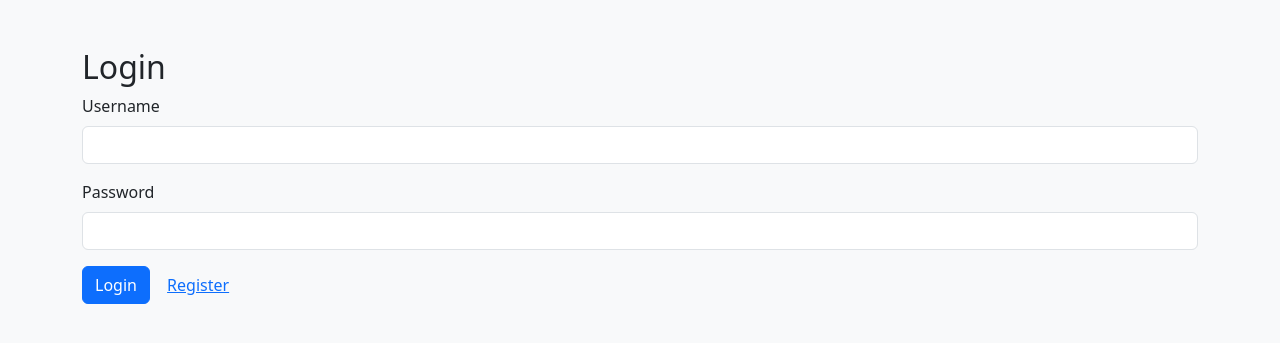
After one commit to cuda-bot/expense-monitor, a Flask app: page /login in a window 1280 px wide. The commit adds this page. Shown: the top 343 px of the page. Run offline with Flask 3, Linux system fonts and the light colour scheme.

Commit message:
full advanced

```diff
--- a/app.py
+++ b/app.py
@@ -1,50 +1,120 @@
 
-from flask import Flask, render_template, request, redirect
+from flask import Flask, render_template, request, redirect, url_for, flash
+from flask_login import LoginManager, login_user, login_required, logout_user, UserMixin, current_user
+from werkzeug.security import generate_password_hash, check_password_hash
 import sqlite3
 import os
 
 app = Flask(__name__)
+app.secret_key = 'supersecretkey'
+login_manager = LoginManager()
+login_manager.init_app(app)
+login_manager.login_view = 'login'
+
+class User(UserMixin):
+    def __init__(self, id_, username, password):
+        self.id = id_
+        self.username = username
+        self.password = password
+
+@login_manager.user_loader
+def load_user(user_id):
+    conn = sqlite3.connect('expenses.db')
+    c = conn.cursor()
+    c.execute("SELECT * FROM users WHERE id = ?", (user_id,))
+    user = c.fetchone()
+    conn.close()
+    if user:
+        return User(user[0], user[1], user[2])
+    return None
 
 def init_db():
     conn = sqlite3.connect('expenses.db')
     c = conn.cursor()
+    c.execute("""CREATE TABLE IF NOT EXISTS users (
+                    id INTEGER PRIMARY KEY AUTOINCREMENT,
+                    username TEXT UNIQUE NOT NULL,
+                    password TEXT NOT NULL)""")
     c.execute("""CREATE TABLE IF NOT EXISTS expenses (
                     id INTEGER PRIMARY KEY AUTOINCREMENT,
                     category TEXT,
                     amount REAL,
-                    date TEXT
-                )""")
+                    date TEXT,
+                    user_id INTEGER)""")
     conn.commit()
     conn.close()
 
+@app.route('/register', methods=['GET', 'POST'])
+def register():
+    if request.method == 'POST':
+        username = request.form['username']
+        password = generate_password_hash(request.form['password'])
+
+        conn = sqlite3.connect('expenses.db')
+        c = conn.cursor()
+        try:
+            c.execute("INSERT INTO users (username, password) VALUES (?, ?)", (username, password))
+            conn.commit()
+        except sqlite3.IntegrityError:
+            flash('Username already exists')
+            return redirect('/register')
+        conn.close()
+        flash('Registered successfully. Please log in.')
+        return redirect('/login')
+    return render_template('register.html')
+
+@app.route('/login', methods=['GET', 'POST'])
+def login():
+    if request.method == 'POST':
+        username = request.form['username']
+        password = request.form['password']
+        conn = sqlite3.connect('expenses.db')
+        c = conn.cursor()
+        c.execute("SELECT * FROM users WHERE username = ?", (username,))
+        user = c.fetchone()
+        conn.close()
+        if user and check_password_hash(user[2], password):
+            login_user(User(user[0], user[1], user[2]))
+            return redirect('/')
+        flash('Invalid username or password')
+    return render_template('login.html')
+
+@app.route('/logout')
+@login_required
+def logout():
+    logout_user()
+    return redirect('/login')
+
 @app.route('/')
+@login_required
 def index():
     selected_category = request.args.get('category', 'All')
-
     conn = sqlite3.connect('expenses.db')
     c = conn.cursor()
 
     if selected_category == 'All':
-        c.execute('SELECT * FROM expenses ORDER BY date DESC')
-        data = c.fetchall()
+        c.execute('SELECT * FROM expenses WHERE user_id = ? ORDER BY date DESC', (current_user.id,))
     else:
-        c.execute('SELECT * FROM expenses WHERE category = ? ORDER BY date DESC', (selected_category,))
-        data = c.fetchall()
+        c.execute('SELECT * FROM expenses WHERE user_id = ? AND category = ? ORDER BY date DESC',
+                  (current_user.id, selected_category))
+    data = c.fetchall()
 
-    c.execute('SELECT DISTINCT category FROM expenses')
+    c.execute('SELECT DISTINCT category FROM expenses WHERE user_id = ?', (current_user.id,))
     categories = [row[0] for row in c.fetchall()]
 
-    c.execute('SELECT SUM(amount) FROM expenses')
+    c.execute('SELECT SUM(amount) FROM expenses WHERE user_id = ?', (current_user.id,))
     total_expenses = c.fetchone()[0] or 0
 
-    c.execute("SELECT SUM(amount) FROM expenses WHERE strftime('%m', date) = strftime('%m', 'now')")
+    c.execute("SELECT SUM(amount) FROM expenses WHERE user_id = ? AND strftime('%m', date) = strftime('%m', 'now')",
+              (current_user.id,))
     month_expenses = c.fetchone()[0] or 0
 
-    c.execute('SELECT category, SUM(amount) as total FROM expenses GROUP BY category ORDER BY total DESC LIMIT 1')
+    c.execute('SELECT category, SUM(amount) FROM expenses WHERE user_id = ? GROUP BY category ORDER BY SUM(amount) DESC LIMIT 1',
+              (current_user.id,))
     top_category = c.fetchone()
     top_category_name = top_category[0] if top_category else 'N/A'
 
-    c.execute('SELECT category, SUM(amount) FROM expenses GROUP BY category')
+    c.execute('SELECT category, SUM(amount) FROM expenses WHERE user_id = ? GROUP BY category', (current_user.id,))
     chart_data = c.fetchall()
     categories_for_chart = [row[0] for row in chart_data]
     amounts_for_chart = [row[1] for row in chart_data]
@@ -67,3 +137,61 @@ if __name__ == '__main__':
     init_db()
     port = int(os.environ.get("PORT", 10000))
     app.run(host='0.0.0.0', port=port)
+
+
+from flask import Response
+from flask_login import current_user
+
+@app.route('/export/csv')
+@login_required
+def export_csv():
+    import csv
+    from io import StringIO
+    conn = sqlite3.connect('expenses.db')
+    c = conn.cursor()
+    c.execute("SELECT category, amount, date FROM expenses WHERE user_id = ?", (current_user.id,))
+    rows = c.fetchall()
+    conn.close()
+
+    si = StringIO()
+    cw = csv.writer(si)
+    cw.writerow(['Category', 'Amount', 'Date'])
+    cw.writerows(rows)
+
+    output = si.getvalue()
+    return Response(
+        output,
+        mimetype='text/csv',
+        headers={"Content-Disposition": "attachment;filename=expenses.csv"}
+    )
+
+@app.route('/export/pdf')
+@login_required
+def export_pdf():
+    from reportlab.lib.pagesizes import letter
+    from reportlab.pdfgen import canvas
+    from io import BytesIO
+
+    buffer = BytesIO()
+    pdf = canvas.Canvas(buffer, pagesize=letter)
+    pdf.drawString(100, 750, f"Expenses for {current_user.username}")
+
+    conn = sqlite3.connect('expenses.db')
+    c = conn.cursor()
+    c.execute("SELECT category, amount, date FROM expenses WHERE user_id = ?", (current_user.id,))
+    rows = c.fetchall()
+    conn.close()
+
+    y = 720
+    for row in rows:
+        pdf.drawString(100, y, f"{row[0]} - ₹{row[1]} on {row[2]}")
+        y -= 20
+
+    pdf.save()
+    buffer.seek(0)
+
+    return Response(
+        buffer,
+        mimetype='application/pdf',
+        headers={"Content-Disposition": "attachment;filename=expenses.pdf"}
+    )
--- a/requirements.txt
+++ b/requirements.txt
@@ -1 +1,4 @@
 flask
+flask-login
+werkzeug
+reportlab
--- /dev/null
+++ b/templates/login.html
@@ -0,0 +1,25 @@
+
+<!DOCTYPE html>
+<html>
+<head>
+  <title>Login</title>
+  <link href="https://cdn.jsdelivr.net/npm/bootstrap@5.3.0/dist/css/bootstrap.min.css" rel="stylesheet">
+</head>
+<body class="bg-light">
+  <div class="container mt-5">
+    <h2>Login</h2>
+    <form method="POST">
+      <div class="mb-3">
+        <label class="form-label">Username</label>
+        <input type="text" name="username" class="form-control" required>
+      </div>
+      <div class="mb-3">
+        <label class="form-label">Password</label>
+        <input type="password" name="password" class="form-control" required>
+      </div>
+      <button type="submit" class="btn btn-primary">Login</button>
+      <a href="/register" class="btn btn-link">Register</a>
+    </form>
+  </div>
+</body>
+</html>
```
Also changed, not shown: templates/edit_expense.html (added, +29 -0 lines), templates/index.html (+20 -0 lines), templates/register.html (added, +25 -0 lines), 1 other file.
